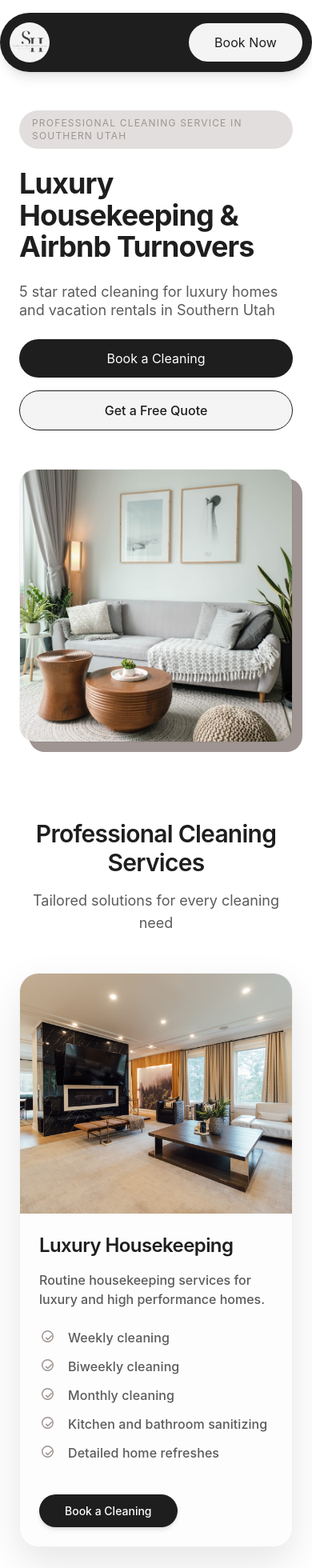
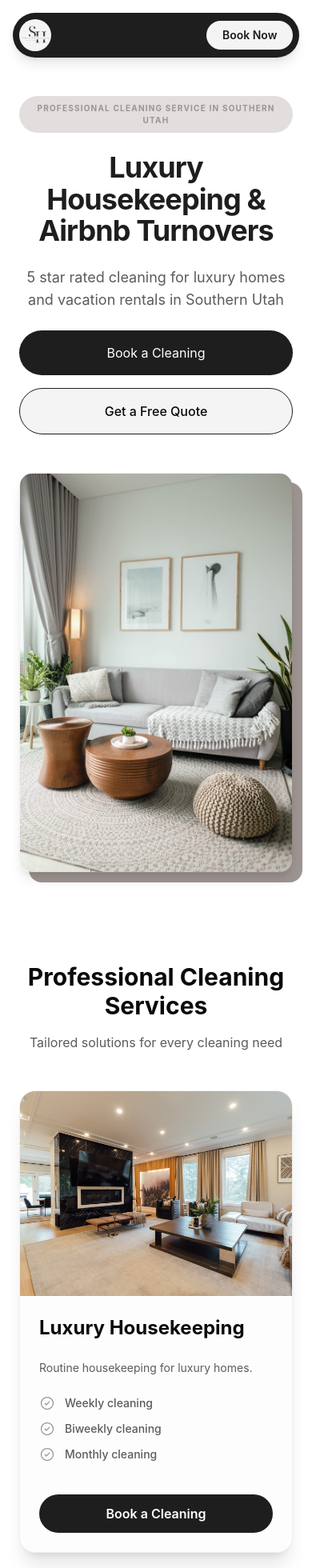
Before and after one commit to maheshikabandara/Southernutahhousekeeping, a React (Vite) app: page / in a window 390 px wide. Shown: the top 1960 px of the page at 80% size. Built offline with nearby package versions, Linux system fonts and the light colour scheme.

Commit message:
Refactor SouthernUtahHousekeeping component
Refactor SouthernUtahHousekeeping component and update styles for better responsiveness. Remove unused components and adjust layout for improved clarity.

```diff
--- a/src/imports/SouthernUtahHousekeeping/SouthernUtahHousekeeping.tsx
+++ b/src/imports/SouthernUtahHousekeeping/SouthernUtahHousekeeping.tsx
@@ -15,7 +15,7 @@ import imgAreas from "./8fd18d26ce2cf7c41459f9f71d7faa1b26bd5e0f.png";
 
 const BOOKING_LINK = "https://cal.com/mahe-bandara-dvwcve";
 
-// --- Custom Hook for Scroll Animations ---
+// --- Custom Hook for Scroll Reveal ---
 function useScrollReveal() {
   const [isVisible, setIsVisible] = useState(false);
   const ref = useRef(null);
@@ -37,7 +37,7 @@ function useScrollReveal() {
   return { ref, isVisible };
 }
 
-// --- Service Card Wrapper with Stacking & Scaling Logic ---
+// --- Service Card Wrapper (Stacked Logic for both Desktop & Mobile) ---
 function ServiceCardWrapper({ children, index }) {
   const containerRef = useRef(null);
   const [transformStyles, setTransformStyles] = useState({ scale: 1, opacity: 1 });
@@ -45,19 +45,14 @@ function ServiceCardWrapper({ children, index }) {
   useEffect(() => {
     const handleScroll = () => {
       if (!containerRef.current) return;
+      const rect = containerRef.current.getBoundingClientRect();
+      const stickyTop = window.innerWidth < 768 ? 60 : 80; // Mobile වලදී මීට වඩා අඩු ඉඩක් උඩින් තියෙනවා
 
-      const rect = containerRef.current.getBoundingClientRect();
-      const viewportHeight = window.innerHeight;
-
-      // වීඩියෝ එකේ වගේ card එක sticky උඩටම ආවම scale down වෙන්න ඕන.
-      // Card එක top එකට ළඟා වෙලා තවදුරටත් scroll වෙද්දී scale එක අඩු කරනවා.
-      if (rect.top <= 80) { // 80px is our sticky top
-        const scrolledPastTop = Math.abs(rect.top - 80);
-        const scrollRange = 400; // කොච්චර scroll වෙද්දීද scale එක වෙන්න ඕන කියන එක
-
+      if (rect.top <= stickyTop) {
+        const scrolledPastTop = Math.abs(rect.top - stickyTop);
+        const scrollRange = 400;
         const newScale = Math.max(0.9, 1 - (scrolledPastTop / (scrollRange * 10)));
         const newOpacity = Math.max(0.8, 1 - (scrolledPastTop / (scrollRange * 5)));
-
         setTransformStyles({ scale: newScale, opacity: newOpacity });
       } else {
         setTransformStyles({ scale: 1, opacity: 1 });
@@ -71,15 +66,15 @@ function ServiceCardWrapper({ children, index }) {
   return (
     <div
       ref={containerRef}
-      className="sticky w-full mb-[15vh] lg:mb-[25vh]" // Space to allow background card to be seen
+      className="sticky w-full mb-12 lg:mb-[25vh]"
       style={{
-        top: `${80 + index * 32}px`, // Stacking offset
+        top: `${window.innerWidth < 768 ? 60 + index * 20 : 80 + index * 32}px`,
         zIndex: index + 1,
         transition: "transform 0.1s linear, opacity 0.1s linear"
       }}
     >
       <div
-        className="bg-[#fdfdfd] flex flex-col lg:flex-row overflow-hidden rounded-[24px] shadow-[0_20px_50px_rgba(0,0,0,0.1)] border border-black/5"
+        className="bg-[#fdfdfd] flex flex-col lg:flex-row overflow-hidden rounded-[20px] lg:rounded-[24px] shadow-xl border border-black/5"
         style={{
           transform: `scale(${transformStyles.scale})`,
           opacity: transformStyles.opacity,
@@ -92,64 +87,51 @@ function ServiceCardWrapper({ children, index }) {
   );
 }
 
-// --- Navigation Components ---
-function Frame2() {
-  return (
-    <div className="relative rounded-full shrink-0 size-[50px]">
-      <img alt="" className="absolute inset-0 object-cover pointer-events-none rounded-full size-full" src={imgFrame3} />
-    </div>
-  );
-}
-
-function Frame() {
-  return (
-    <div className="hidden md:flex font-normal gap-[25px] items-center leading-[1.5] relative shrink-0 text-[18px] text-white tracking-[0.09px]">
-      <p className="relative shrink-0 cursor-pointer hover:text-gray-300 transition-colors">Home</p>
-      <p className="relative shrink-0 cursor-pointer hover:text-gray-300 transition-colors">Services</p>
-      <p className="relative shrink-0 cursor-pointer hover:text-gray-300 transition-colors">Reviews</p>
-      <p className="relative shrink-0 cursor-pointer hover:text-gray-300 transition-colors">Service Areas</p>
-    </div>
-  );
-}
-
+// --- Header/Nav ---
 function Frame1() {
   return (
-    <nav className="bg-[#1e1e1e] w-full max-w-[1280px] mx-auto flex items-center justify-between p-3 relative rounded-[50px] shadow-lg">
-      <Frame2 />
-      <Frame />
-      <a href={BOOKING_LINK} target="_blank" rel="noopener noreferrer" className="bg-[#f4f4f4] cursor-pointer hover:bg-gray-200 transition-colors flex gap-[10px] items-center justify-center px-[32px] py-[12px] relative rounded-[50px] shrink-0">
-        <p className="font-normal leading-[1.5] relative shrink-0 text-[#1e1e1e] text-[16px] tracking-[0.08px]">Book Now</p>
+    <nav className="bg-[#1e1e1e] w-[92%] lg:w-full max-w-[1280px] mx-auto flex items-center justify-between p-2 lg:p-3 relative rounded-[50px] shadow-lg">
+      <div className="relative rounded-full shrink-0 size-10 lg:size-[50px]">
+        <img alt="logo" className="absolute inset-0 object-cover rounded-full size-full" src={imgFrame3} />
+      </div>
+      <div className="hidden md:flex font-normal gap-[25px] items-center leading-[1.5] text-white text-[16px] lg:text-[18px]">
+        <p className="cursor-pointer hover:text-gray-300">Home</p>
+        <p className="cursor-pointer hover:text-gray-300">Services</p>
+        <p className="cursor-pointer hover:text-gray-300">Reviews</p>
+        <p className="cursor-pointer hover:text-gray-300">Service Areas</p>
+      </div>
+      <a href={BOOKING_LINK} target="_blank" rel="noopener noreferrer" className="bg-[#f4f4f4] hover:bg-white px-5 lg:px-8 py-2 lg:py-3 rounded-[50px] text-[#1e1e1e] text-sm lg:text-[16px] font-semibold">
+        Book Now
       </a>
     </nav>
   );
 }
 
+// --- Hero Section ---
 function Hero() {
   return (
     <section className="bg-white relative w-full pt-4 lg:pt-[32px]">
-      <div className="flex flex-col items-center overflow-hidden w-full">
+      <div className="flex flex-col items-center w-full">
         <Frame1 />
         <div className="flex flex-col lg:flex-row gap-12 lg:gap-[24px] items-center py-12 lg:py-[80px] px-6 w-full max-w-[1280px]">
-          <div className="flex flex-col gap-[24px] items-start relative w-full lg:w-[628px]">
-            <div className="bg-[#e1dedd] flex items-center justify-center px-4 py-2 relative rounded-[50px]">
-              <p className="font-normal leading-[16px] relative text-[#9e9491] text-[12px] md:text-[14px] tracking-[1.2px] uppercase">Professional cleaning service in Southern Utah</p>
+          <div className="flex flex-col gap-[24px] items-center lg:items-start text-center lg:text-left w-full lg:w-[628px]">
+            <div className="bg-[#e1dedd] px-4 py-2 rounded-[50px]">
+              <p className="text-[#9e9491] text-[10px] lg:text-[14px] tracking-[1.2px] uppercase font-bold">Professional cleaning service in Southern Utah</p>
             </div>
-            <h1 className="font-bold leading-[1.1] relative text-[#1e1e1e] text-4xl md:text-5xl lg:text-[72px] tracking-tight text-balance">
+            <h1 className="font-bold leading-[1.1] text-[#1e1e1e] text-4xl lg:text-[72px] tracking-tight">
               Luxury Housekeeping & Airbnb Turnovers
             </h1>
-            <p className="font-normal leading-[1.3] relative text-[#5b5b5b] text-lg md:text-[24px] text-balance">
+            <p className="text-[#5b5b5b] text-lg lg:text-[24px]">
               5 star rated cleaning for luxury homes and vacation rentals in Southern Utah
             </p>
-            <div className="flex flex-col sm:flex-row gap-4 lg:gap-[24px] items-start w-full sm:w-auto">
-              <a href={`${BOOKING_LINK}/cleaning`} target="_blank" rel="noopener noreferrer" className="bg-[#1e1e1e] hover:bg-black transition-colors px-[32px] py-[12px] rounded-[50px] text-[#fdfdfd] text-center w-full sm:w-auto">Book a Cleaning</a>
-              <button className="bg-[#f4f4f4] border border-[#1e1e1e] hover:bg-gray-200 transition-colors px-[32px] py-[12px] rounded-[50px] text-[#1e1e1e] w-full sm:w-auto">Get a Free Quote</button>
+            <div className="flex flex-col sm:flex-row gap-4 w-full sm:w-auto">
+              <a href={`${BOOKING_LINK}/cleaning`} className="bg-[#1e1e1e] text-white px-8 py-4 rounded-full text-center">Book a Cleaning</a>
+              <button className="bg-[#f4f4f4] border border-[#1e1e1e] px-8 py-4 rounded-full">Get a Free Quote</button>
             </div>
           </div>
-          <div className="relative w-full lg:w-1/2 aspect-square max-w-[620px]">
-            <div className="absolute inset-0 bg-[#9e9491] translate-x-3 translate-y-3 lg:translate-x-4 lg:translate-y-4 rounded-[20px]" />
-            <div className="relative w-full h-full rounded-[20px] overflow-hidden border border-black/5">
-              <img alt="" className="absolute inset-0 w-full h-full object-cover" src={imgFrame5} />
-            </div>
+          <div className="relative w-full lg:w-1/2 aspect-square max-w-[500px] lg:max-w-[620px]">
+            <div className="absolute inset-0 bg-[#9e9491] translate-x-3 translate-y-3 rounded-2xl" />
+            <img alt="Hero" className="relative w-full h-full object-cover rounded-2xl border border-black/5 shadow-lg" src={imgFrame5} />
           </div>
         </div>
       </div>
@@ -157,239 +139,124 @@ function Hero() {
   );
 }
 
-// --- Services Components ---
+// --- Services ---
 function CheckListItem({ text }) {
   return (
-    <div className="flex gap-[12px] items-center relative w-full">
-      <div className="relative shrink-0 size-[24px]">
-        <svg className="block size-full" fill="none" viewBox="0 0 32 32">
-          <path d="M11.5 16.5L14.25 19.25L20.5 13" stroke="#9E9491" strokeLinecap="round" strokeLinejoin="round" strokeWidth="2" />
-          <path d={svgPaths.p157b3400} stroke="#9E9491" strokeLinecap="round" strokeLinejoin="round" strokeWidth="2" transform="translate(4,4)" />
-        </svg>
-      </div>
-      <p className="font-medium leading-[1.5] text-[#5b5b5b] text-[16px] tracking-[0.08px]">{text}</p>
+    <div className="flex gap-3 items-center w-full">
+      <svg className="size-5 shrink-0" fill="none" viewBox="0 0 32 32">
+        <path d="M11.5 16.5L14.25 19.25L20.5 13" stroke="#9E9491" strokeWidth="2" strokeLinecap="round" strokeLinejoin="round" />
+        <circle cx="16" cy="16" r="12" stroke="#9E9491" strokeWidth="2" />
+      </svg>
+      <p className="text-[#5b5b5b] text-sm lg:text-[16px] font-medium">{text}</p>
     </div>
   );
 }
 
-function ServiceCard({ image, title, desc, checks, linkSuffix }) {
+function Services() {
+  const data = [
+    { title: "Luxury Housekeeping", desc: "Routine housekeeping for luxury homes.", img: imgFrame19, link: "luxury-housekeeping", checks: ["Weekly cleaning", "Biweekly cleaning", "Monthly cleaning"] },
+    { title: "Airbnb Turnovers", desc: "Reliable vacation rental cleaning.", img: imgFrame20, link: "airbnb-turnovers", checks: ["Same day turnovers", "Linen replacement", "Restocking"] },
+    { title: "Move In / Out Cleans", desc: "Detailed transition cleaning.", img: imgFrame21, link: "move-in-move-out-cleans", checks: ["Deep reset cleans", "Appliance wipe downs", "Floor cleaning"] }
+  ];
+
   return (
-    <>
-      <div className="relative w-full lg:w-1/2 min-h-[300px] lg:min-h-[480px]">
-        <img alt="" className="absolute inset-0 size-full object-cover" src={image} />
+    <section className="bg-white py-16 px-6">
+      <div className="max-w-[1280px] mx-auto text-center mb-12">
+        <h2 className="text-3xl lg:text-5xl font-bold mb-4">Professional Cleaning Services</h2>
+        <p className="text-[#5b5b5b]">Tailored solutions for every cleaning need</p>
       </div>
-      <div className="flex flex-col gap-6 lg:gap-[24px] items-start relative w-full lg:w-1/2 p-6 lg:p-12 bg-[#fdfdfd]">
-        <div className="flex flex-col gap-4 items-start w-full">
-          <h3 className="font-semibold leading-[1.3] text-[#1e1e1e] text-2xl lg:text-[32px] tracking-tight">{title}</h3>
-          <p className="font-medium leading-[1.5] text-[#5b5b5b] text-[16px]">{desc}</p>
-        </div>
-        <div className="flex flex-col gap-[12px] items-start w-full">
-          {checks.map((check, i) => <CheckListItem key={i} text={check} />)}
-        </div>
-        <a href={`${BOOKING_LINK}/${linkSuffix}`} target="_blank" rel="noopener noreferrer" className="bg-[#1e1e1e] hover:bg-black transition-colors px-[32px] py-[10px] mt-4 rounded-[50px] text-[#fdfdfd] text-[14px] font-medium shadow-md">Book a Cleaning</a>
+      <div className="max-w-[1000px] mx-auto">
+        {data.map((s, i) => (
+          <ServiceCardWrapper key={i} index={i}>
+            <div className="w-full lg:w-1/2 h-64 lg:h-auto">
+              <img src={s.img} className="w-full h-full object-cover" alt={s.title} />
+            </div>
+            <div className="p-6 lg:p-12 flex flex-col gap-6 lg:w-1/2">
+              <h3 className="text-2xl lg:text-3xl font-bold">{s.title}</h3>
+              <p className="text-sm lg:text-base text-[#5b5b5b]">{s.desc}</p>
+              <div className="flex flex-col gap-3">
+                {s.checks.map((c, j) => <CheckListItem key={j} text={c} />)}
+              </div>
+              <a href={`${BOOKING_LINK}/${s.link}`} className="bg-[#1e1e1e] text-white py-3 rounded-full text-center font-semibold mt-4">Book a Cleaning</a>
+            </div>
+          </ServiceCardWrapper>
+        ))}
       </div>
-    </>
+    </section>
   );
 }
 
-function Services() {
-  const servicesData = [
-    {
-      title: "Luxury Housekeeping",
-      desc: "Routine housekeeping services for luxury and high performance homes.",
-      image: imgFrame19,
-      linkSuffix: "luxury-housekeeping",
-      checks: ["Weekly cleaning", "Biweekly cleaning", "Monthly cleaning", "Kitchen and bathroom sanitizing", "Detailed home refreshes"]
-    },
-    {
-      title: "Airbnb Turnovers",
-      desc: "Reliable Airbnb and vacation rental cleaning throughout Southern Utah.",
-      image: imgFrame20,
-      linkSuffix: "airbnb-turnovers",
-      checks: ["Same day turnovers", "Linen replacement", "Restocking essentials", "Guest ready presentation", "Reliable scheduling"]
-    },
-    {
-      title: "Move In / Move Out Cleans",
-      desc: "Detailed cleaning services for homes, apartments, and rental properties.",
-      image: imgFrame21,
-      linkSuffix: "move-in-move-out-cleans",
-      checks: ["Deep reset cleans", "Appliance wipe downs", "Bathroom sanitizing", "Floor cleaning", "Full property refresh"]
-    },
-    {
-      title: "Commercial Cleaning",
-      desc: "Professional maintenance cleaning for offices and commercial spaces.",
-      image: imgFrame22,
-      linkSuffix: "commercial-cleaning",
-      checks: ["Flexible scheduling", "Routine maintenance", "Sanitized workspaces", "Professional presentation"]
-    },
-    {
-      title: "Deep Cleaning",
-      desc: "Seasonal and detailed deep cleaning services designed to refresh your home.",
-      image: imgFrame23,
-      linkSuffix: "deep-cleaning",
-      checks: ["Baseboards", "Ceiling fans", "Appliance cleaning", "Detailed kitchens", "Bathroom deep scrubbing"]
-    }
-  ];
-
+// --- Airbnb Section ---
+function Airbnb() {
   return (
-    <section className="bg-white py-12 lg:py-[100px] px-6">
-      <div className="flex flex-col gap-12 lg:gap-[60px] items-center max-w-[1280px] mx-auto">
-        <div className="text-center max-w-[800px]">
-          <h2 className="font-semibold text-3xl md:text-5xl tracking-tight text-[#1e1e1e] mb-4">Professional Cleaning Services</h2>
-          <p className="text-lg text-[#5b5b5b]">Tailored solutions for every cleaning need</p>
+    <section className="bg-[#f5f4f4] py-16 px-6">
+      <div className="max-w-[1280px] mx-auto flex flex-col lg:flex-row gap-12 items-center">
+        <div className="flex flex-col sm:flex-row gap-4 w-full lg:w-1/2">
+          <img src={imgFrame6} className="w-full sm:w-1/2 h-[300px] lg:h-[400px] object-cover rounded-2xl" alt="Airbnb 1" />
+          <div className="flex flex-col gap-4 w-full sm:w-1/2">
+            <img src={imgFrame7} className="h-40 lg:h-[192px] object-cover rounded-2xl" alt="Airbnb 2" />
+            <img src={imgFrame8} className="flex-1 h-40 lg:h-auto object-cover rounded-2xl" alt="Airbnb 3" />
+          </div>
         </div>
-
-        <div className="w-full relative">
-          {servicesData.map((service, index) => (
-            <ServiceCardWrapper key={index} index={index}>
-              <ServiceCard {...service} />
-            </ServiceCardWrapper>
-          ))}
+        <div className="lg:w-1/2 text-center lg:text-left">
+          <h2 className="text-3xl lg:text-5xl font-bold mb-6">Airbnb Hosts: We Handle the Turnovers</h2>
+          <p className="text-[#5b5b5b] mb-8 lg:text-lg">Managing a vacation rental takes time. Cleaning should not add more stress.</p>
+          <a href={BOOKING_LINK} className="bg-[#1e1e1e] text-white px-8 py-4 rounded-full font-bold inline-block">Book a Cleaning</a>
         </div>
       </div>
     </section>
   );
 }
 
-// --- Other Sections ---
-function Airbnb() {
+// --- Footer ---
+function Footer() {
   return (
-    <section className="bg-[#f5f4f4] py-12 lg:py-[100px] px-6">
-      <div className="flex flex-col lg:flex-row gap-12 lg:gap-[48px] items-center max-w-[1280px] mx-auto">
-        <div className="flex flex-col sm:flex-row gap-4 w-full lg:w-1/2">
-          <img alt="" className="rounded-[20px] w-full sm:w-1/2 object-cover h-[400px]" src={imgFrame6} />
-          <div className="flex flex-col gap-4 w-full sm:w-1/2">
-            <img alt="" className="rounded-[20px] h-[192px] object-cover" src={imgFrame7} />
-            <img alt="" className="rounded-[20px] flex-1 object-cover min-h-[192px]" src={imgFrame8} />
+    <footer className="bg-[#1e1e1e] text-white/50 py-16 px-8 text-center lg:text-left">
+      <div className="max-w-[1280px] mx-auto grid grid-cols-1 lg:grid-cols-4 gap-12">
+        <div>
+          <img src={imgFrame3} className="size-12 rounded-full mb-6 mx-auto lg:mx-0 border border-white/10" alt="Logo" />
+          <p className="text-sm leading-relaxed">Luxury housekeeping and Airbnb turnover services in Southern Utah.</p>
+        </div>
+        <div>
+          <h4 className="text-white font-bold uppercase text-xs tracking-widest mb-6">Quick Links</h4>
+          <div className="flex flex-col gap-3 text-sm">
+            <p className="hover:text-white cursor-pointer">Home</p>
+            <p className="hover:text-white cursor-pointer">Services</p>
+            <p className="hover:text-white cursor-pointer">Reviews</p>
           </div>
         </div>
-        <div className="flex flex-col gap-[24px] items-start lg:w-1/2">
-          <h2 className="font-semibold text-3xl md:text-5xl tracking-tight text-[#1e1e1e]">Airbnb Hosts: We Handle the Turnovers</h2>
-          <div className="flex flex-col gap-[16px] text-[#5b5b5b] text-[16px] md:text-[18px]">
-            <p>Managing a vacation rental takes time. Cleaning should not add more stress.</p>
-            <div className="flex flex-col gap-3">
-              {["Same day turnover cleans", "Fresh linen replacement", "Restocking essentials", "Reliable scheduling"].map((text, i) => (
-                <div key={i} className="flex gap-3 items-center">
-                  <div className="size-5 bg-[#9e9491] rounded-full flex items-center justify-center">
-                    <div className="size-2 bg-white rounded-full" />
-                  </div>
-                  <p>{text}</p>
-                </div>
-              ))}
-            </div>
-          </div>
-          <a href={`${BOOKING_LINK}/airbnb-turnovers`} className="bg-[#1e1e1e] text-white px-8 py-3 rounded-full hover:bg-black transition-all">Book a Cleaning</a>
+        <div>
+          <h4 className="text-white font-bold uppercase text-xs tracking-widest mb-6">Working Hours</h4>
+          <p className="text-sm">Mon - Fri: 8AM - 6PM</p>
+          <p className="text-sm">Sat: 8AM - 3PM</p>
+          <p className="text-sm text-red-400">Sun: Closed</p>
+        </div>
+        <div>
+          <h4 className="text-white font-bold uppercase text-xs tracking-widest mb-6">Contact</h4>
+          <p className="text-sm">📍 Cedar City, UT, US</p>
+          <p className="text-sm">✉️ southernutahhousekeeping@gmail.com</p>
         </div>
       </div>
-    </section>
-  );
-}
-
-function BeforeAfter() {
-  return (
-    <section className="bg-white py-12 lg:py-[100px] px-6">
-      <div className="max-w-[1280px] mx-auto text-center mb-12">
-        <h2 className="font-semibold text-3xl md:text-5xl tracking-tight mb-4">See The Difference</h2>
-        <p className="text-[#5b5b5b]">From vacation rentals to luxury homes, we transform spaces.</p>
-      </div>
-      <div className="max-w-[1280px] mx-auto rounded-2xl overflow-hidden shadow-2xl">
-        <img alt="" className="w-full h-auto" src={imgFrame33} />
-      </div>
-    </section>
-  );
-}
-
-function Reviews() {
-  return (
-    <section className="bg-[#f5f4f4] py-12 lg:py-[100px] px-6">
-      <div className="max-w-[1280px] mx-auto">
-        <h2 className="text-center font-semibold text-3xl md:text-5xl mb-12">What Clients Are Saying</h2>
-        <div className="grid grid-cols-1 md:grid-cols-3 gap-8">
-          {[
-            { loc: "St. George", type: "Airbnb Host", text: "The turnovers are always on time, the property looks incredible, and our guests constantly mention how clean everything feels." },
-            { loc: "Ivins", type: "Homeowner", text: "Professional, reliable, and extremely detailed. Our home always feels fresh and peaceful after every cleaning." },
-            { loc: "Cedar City", type: "Homeowner", text: "We booked a deep clean before moving into our new home and were genuinely impressed. Every room looked spotless." }
-          ].map((rev, i) => (
-            <div key={i} className="bg-white p-8 rounded-[24px] shadow-sm border border-black/5">
-              <div className="flex gap-1 mb-4">
-                {[...Array(5)].map((_, j) => <span key={j} className="text-yellow-400">★</span>)}
-              </div>
-              <p className="italic text-[#4a5565] mb-6">"{rev.text}"</p>
-              <div className="border-t pt-4">
-                <p className="font-bold text-[#1e1e1e]">{rev.type}</p>
-                <p className="text-sm text-gray-400">{rev.loc}</p>
-              </div>
-            </div>
-          ))}
-        </div>
-      </div>
-    </section>
-  );
-}
-
-function Areas() {
-  return (
-    <section className="relative py-20 px-6 text-white overflow-hidden">
-      <img alt="" className="absolute inset-0 size-full object-cover z-0" src={imgAreas} />
-      <div className="absolute inset-0 bg-black/70 z-10" />
-      <div className="relative z-20 max-w-[1280px] mx-auto text-center lg:text-left">
-        <h2 className="text-4xl md:text-6xl font-bold mb-6">Proudly Serving Southern Utah</h2>
-        <div className="flex flex-wrap gap-4 justify-center lg:justify-start">
-          {["St. George", "Ivins", "Washington", "Cedar City", "Santa Clara"].map((city) => (
-            <span key={city} className="bg-white/10 backdrop-blur-md border border-white/20 px-6 py-2 rounded-full">{city}</span>
-          ))}
-        </div>
-      </div>
-    </section>
-  );
-}
-
-function Footer() {
-  return (
-    <footer className="bg-[#1e1e1e] text-white/50 py-16 px-6">
-      <div className="max-w-[1280px] mx-auto grid grid-cols-1 md:grid-cols-4 gap-12">
-        <div className="col-span-1 md:col-span-1">
-          <img src={imgFrame3} className="w-12 h-12 rounded-full mb-6 border-2 border-white/20" alt="Logo" />
-          <p className="text-sm">Luxury housekeeping and Airbnb turnover services in Southern Utah.</p>
-        </div>
-        <div>
-          <h4 className="text-white font-bold mb-6 uppercase text-xs tracking-widest">Quick Links</h4>
-          <ul className="flex flex-col gap-4 text-sm">
-            <li className="hover:text-white cursor-pointer">Home</li>
-            <li className="hover:text-white cursor-pointer">Services</li>
-            <li className="hover:text-white cursor-pointer">Reviews</li>
-          </ul>
-        </div>
-        <div>
-          <h4 className="text-white font-bold mb-6 uppercase text-xs tracking-widest">Contact</h4>
-          <p className="text-sm mb-2">📍 Cedar City, UT, US</p>
-          <p className="text-sm">✉️ southernutahhousekeeping@gmail.com</p>
-        </div>
-        <div className="bg-white/5 p-6 rounded-2xl">
-          <h4 className="text-white text-xs font-bold mb-4 uppercase">Hours</h4>
-          <div className="text-xs flex flex-col gap-2">
-            <div className="flex justify-between"><span>Mon - Fri</span><span>8AM - 6PM</span></div>
-            <div className="flex justify-between"><span>Sat</span><span>8AM - 3PM</span></div>
-            <div className="flex justify-between text-red-400"><span>Sun</span><span>Closed</span></div>
-          </div>
-        </div>
-      </div>
-      <div className="max-w-[1280px] mx-auto border-t border-white/10 mt-16 pt-8 flex flex-col md:row justify-between items-center text-[10px]">
-        <p>© 2026 Southern Utah Housekeeping. Designed by maheux.me</p>
+      <div className="max-w-[1280px] mx-auto border-t border-white/10 mt-16 pt-8 text-center text-[10px]">
+        <p>© 2026 Southern Utah Housekeeping. Website Designed by maheux.me</p>
       </div>
     </footer>
   );
 }
 
+// --- Main Layout ---
 export default function SouthernUtahHousekeeping() {
   return (
-    <main className="bg-white min-h-screen font-['Inter',sans-serif] selection:bg-black selection:text-white">
+    <main className="bg-white min-h-screen font-sans selection:bg-black selection:text-white">
       <Hero />
       <Services />
       <Airbnb />
-      <BeforeAfter />
-      <Reviews />
-      <Areas />
+      <section className="bg-white py-16 px-6 text-center">
+        <h2 className="text-3xl lg:text-5xl font-bold mb-12">See The Difference</h2>
+        <div className="max-w-[1280px] mx-auto rounded-2xl overflow-hidden shadow-2xl">
+          <img src={imgFrame33} className="w-full" alt="Before After" />
+        </div>
+      </section>
       <Footer />
     </main>
   );
```
